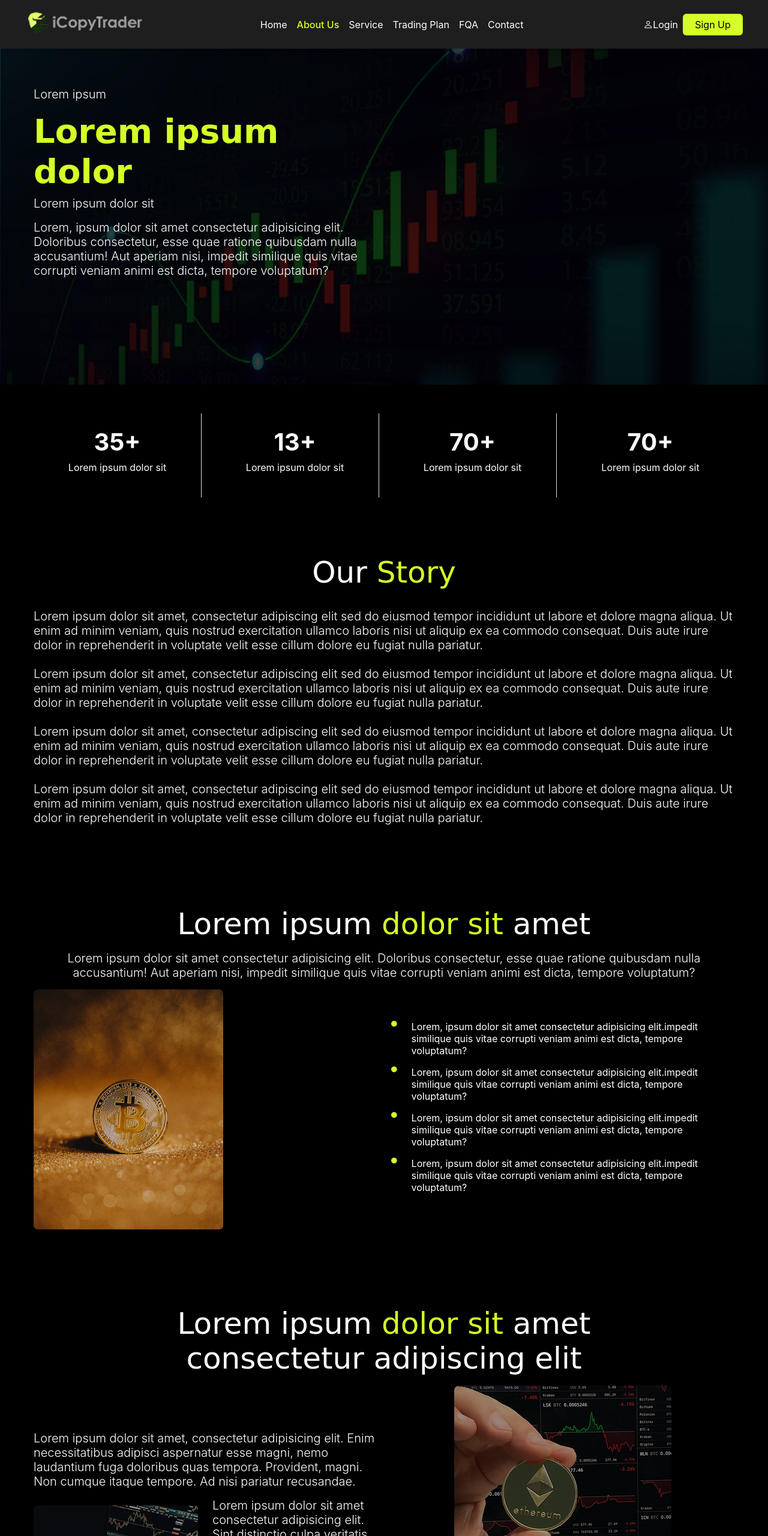
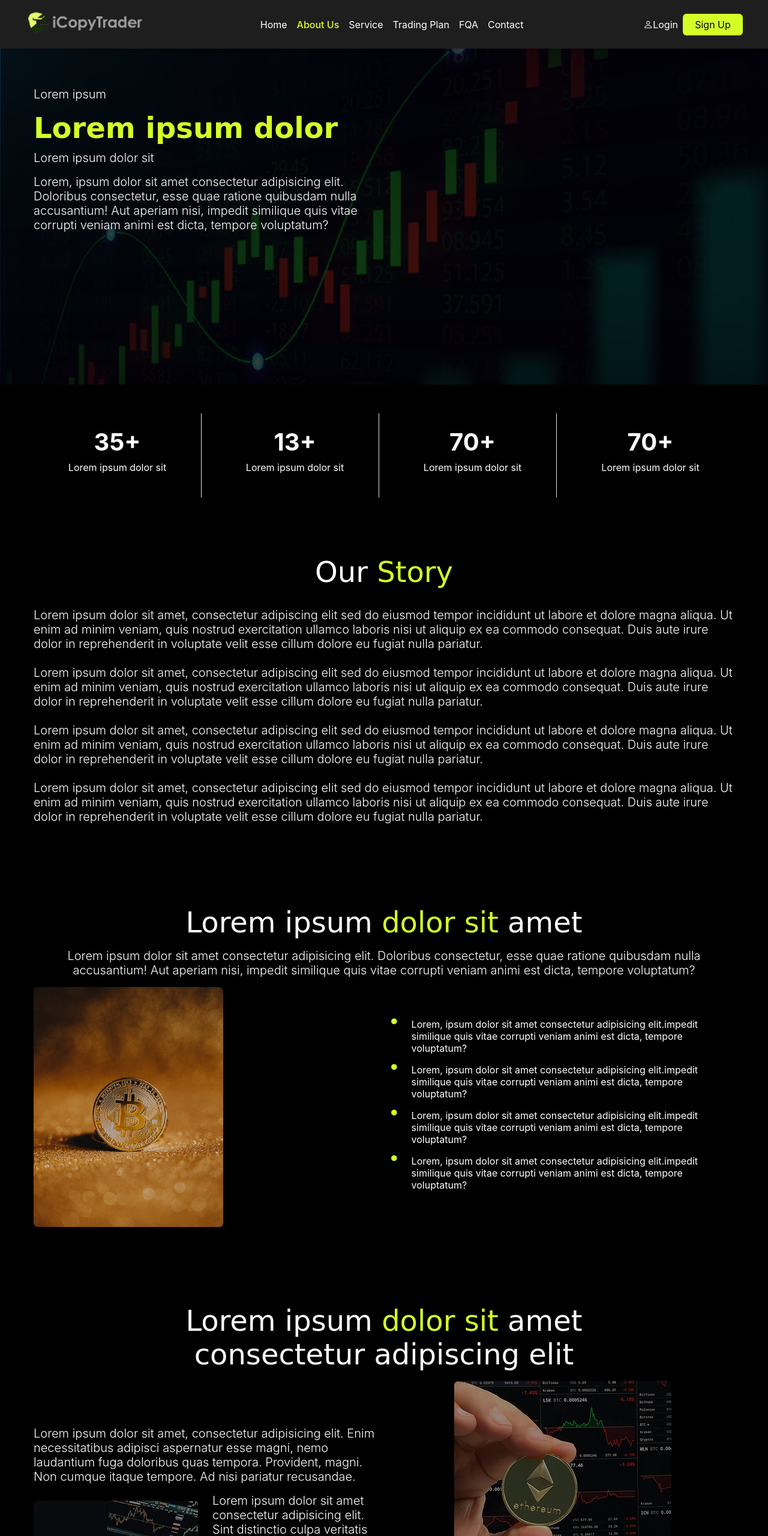
Before and after one commit to Beve-hub/icopy, a plain HTML site: page about.html in a window 1280 px wide. Shown: the top 2560 px of the page at 60% size. Drawn offline with nearby package versions, Linux system fonts and the light colour scheme; a web font is replaced by a local one.

Commit message:
updating

```diff
--- a/about.html
+++ b/about.html
@@ -17,7 +17,7 @@
   <div class="container ">
    <div class="col-md-6 text-start text-md-start">
         <p class="lead">Lorem ipsum </p>
-        <h1 class="display-4 fw-bold" style="color: var(--color-primary); font-family: var(--font-family-heading);">Lorem ipsum dolor</h1>
+        <h1 class="display-4 fw-bold card-titles" style="color: var(--color-primary); font-family: var(--font-family-heading);">Lorem ipsum dolor</h1>
         <p class="lead">Lorem ipsum dolor sit </p>
         <p class="lead text-start">
           Lorem, ipsum dolor sit amet consectetur adipisicing elit. Doloribus consectetur, esse quae ratione quibusdam
@@ -65,7 +65,7 @@
 <!-- about Section -->
    <section class="container py-5">
   <div class="text-center mb-3">
-            <p style="font-size: 50px; font-weight: 500; font-family: var(--font-family-heading);">Our <span style="color: var(--color-primary); font-size: 50px; font-weight: 500; font-family: var(--font-family-heading);">Story</span></p>
+            <p class="card-titles" style="font-size: 50px; font-weight: 500; font-family: var(--font-family-heading);">Our <span style="color: var(--color-primary); font-size: 50px; font-weight: 500; font-family: var(--font-family-heading);">Story</span></p>
     </div>
 
     <p class="lead">Lorem ipsum dolor sit amet, consectetur adipiscing elit sed do eiusmod tempor incididunt ut labore et dolore magna aliqua. Ut enim ad minim veniam, quis nostrud exercitation ullamco laboris nisi ut aliquip ex ea commodo consequat. Duis aute irure dolor in reprehenderit in voluptate velit esse cillum dolore eu fugiat nulla pariatur.
@@ -85,7 +85,7 @@
     <section class="container py-5 my-4">
         <div>
           <div class="text-center mb-3">
-            <p style="font-size: 50px; font-weight: 500; font-family: var(--font-family-heading);">Lorem ipsum <span style="color: var(--color-primary); font-size: 50px; font-weight: 500; font-family: var(--font-family-heading);">dolor sit</span> amet</p>
+            <p class="card-titles" style="font-size: 50px; font-weight: 500; font-family: var(--font-family-heading);">Lorem ipsum <span style="color: var(--color-primary); font-size: 50px; font-weight: 500; font-family: var(--font-family-heading);">dolor sit</span> amet</p>
             <p class="lead" >Lorem ipsum dolor sit amet consectetur adipisicing elit. Doloribus consectetur, esse quae ratione quibusdam nulla accusantium! Aut aperiam nisi, impedit similique quis vitae corrupti veniam animi est dicta, tempore voluptatum?</p>
           </div>
 
@@ -123,7 +123,7 @@
   <div>
     <div class="text-center mb-3">
       <div style="max-width: 800px; margin: 0 auto; text-wrap: balance;">
-        <p style="font-size: 50px; font-weight: 500; font-family: var(--font-family-heading);">
+        <p class="card-titles" style="font-size: 50px; font-weight: 500; font-family: var(--font-family-heading);">
           Lorem ipsum <span style="color: var(--color-primary); font-size: 50px; font-weight: 500; font-family: var(--font-family-heading);">dolor sit</span> amet consectetur adipiscing elit
         </p>
       </div>
@@ -180,8 +180,8 @@
    <div class="row align-items-center">
     <!-- Left Content -->
      <div style="max-width: 500px; margin: 0 auto; text-wrap: balance;">
-      <p class="mb-2" style="color: var(--color-text);">Lorem ipsum dolor sit amet, consectetur adipiscing</p>
-      <h1 class="h3 fw-bold fs-2" style="color: var(--color-text); font-family: var(--font-family-heading);">Lorem ipsum dolor sit amet con</h1>
+      <p class="mb-2 " style="color: var(--color-text);">Lorem ipsum dolor sit amet, consectetur adipiscing</p>
+      <h1 class="h3 fw-bold fs-2 " style="color: var(--color-text); font-family: var(--font-family-heading);">Lorem ipsum dolor sit amet con</h1>
      </div>
 
 
```
Also changed, not shown: index.html (+2 -2 lines), service.html (+3 -3 lines), trade.html (+2 -2 lines).
